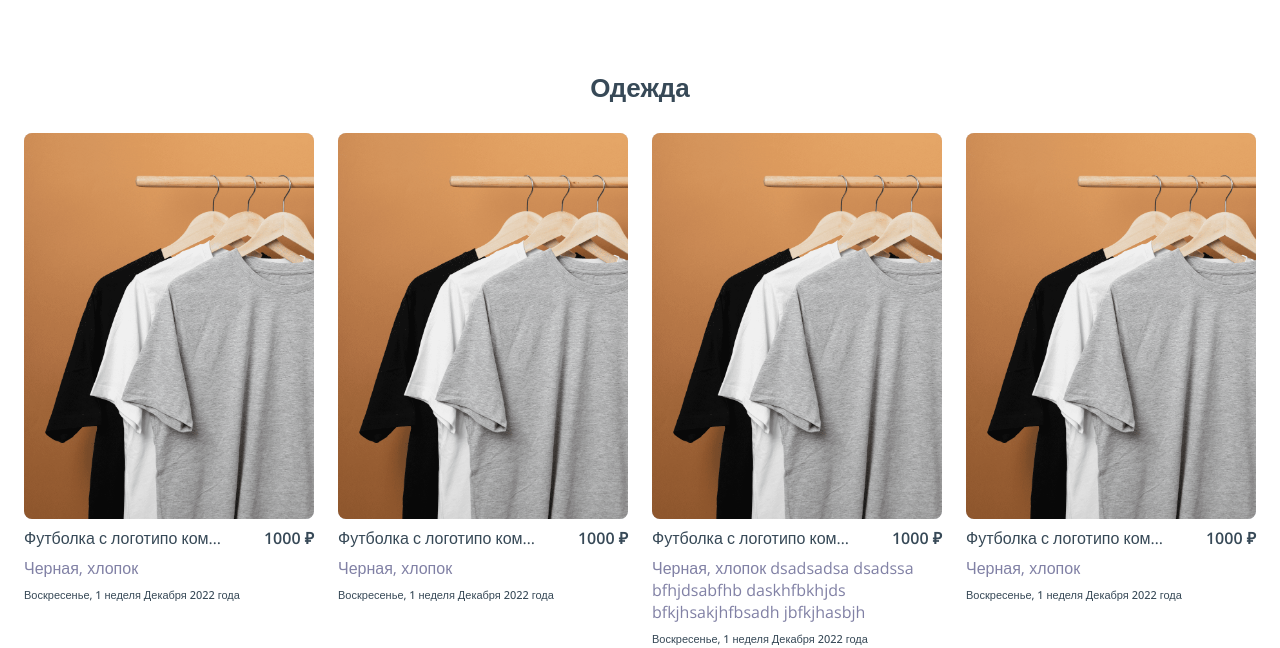
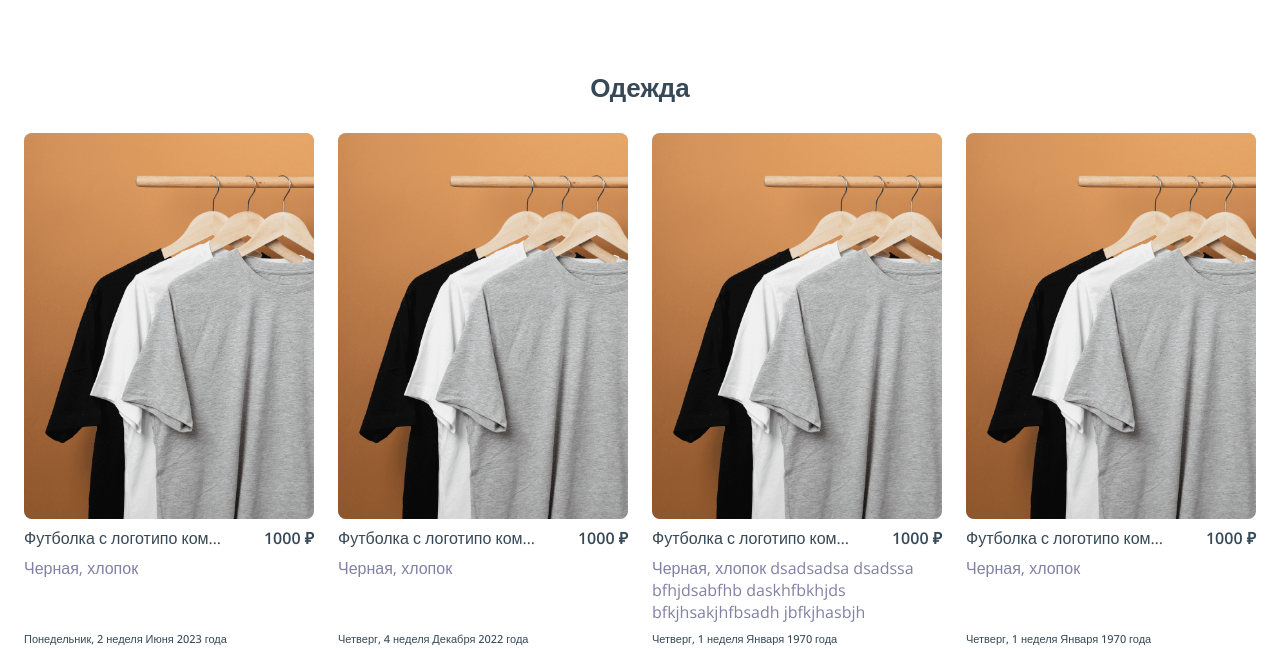
Before and after one commit to foxqq3/digital-design-test, a website built with Vite: page index.html in a window 1280 px wide. Shown: the part 152-800 px from the top of the page. Built offline with nearby package versions, Linux system fonts and the light colour scheme.

Commit message:
add function data

```diff
--- a/index.html
+++ b/index.html
@@ -65,7 +65,7 @@
                   <span class="card__cost">1000 </span>
                 </div>
                 <span class="card__description">Черная, хлопок</span>
-                <time class="card__date">Воскресенье, 1 неделя Декабря 2022 года</time>
+                <time class="card__date" datetime="2023-06-5"></time>
                 <button class="card__button">
                   Приобрести
                 </button>
@@ -84,7 +84,7 @@
                   <span class="card__cost">1000 </span>
                 </div>
                 <span class="card__description">Черная, хлопок</span>
-                <time class="card__date">Воскресенье, 1 неделя Декабря 2022 года</time>
+                <time class="card__date" datetime="2022-12-22"></time>
                 <button class="card__button">
                   Приобрести
                 </button>
@@ -107,7 +107,7 @@
                   daskhfbkhjds
                   bfkjhsakjhfbsadh
                   jbfkjhasbjh</span>
-                <time class="card__date">Воскресенье, 1 неделя Декабря 2022 года</time>
+                <time class="card__date"></time>
                 <button class="card__button">
                   Приобрести
                 </button>
@@ -126,7 +126,7 @@
                   <span class="card__cost">1000 </span>
                 </div>
                 <span class="card__description">Черная, хлопок</span>
-                <time class="card__date">Воскресенье, 1 неделя Декабря 2022 года</time>
+                <time class="card__date"></time>
                 <button class="card__button">
                   Приобрести
                 </button>
@@ -145,7 +145,7 @@
                   <span class="card__cost">1000 </span>
                 </div>
                 <span class="card__description">Черная, хлопок</span>
-                <time class="card__date">Воскресенье, 1 неделя Декабря 2022 года</time>
+                <time class="card__date"></time>
                 <button class="card__button">
                   Приобрести
                 </button>
@@ -164,7 +164,7 @@
                   <span class="card__cost">1000 </span>
                 </div>
                 <span class="card__description">Черная, хлопок</span>
-                <time class="card__date">Воскресенье, 1 неделя Декабря 2022 года</time>
+                <time class="card__date"></time>
                 <button class="card__button">
                   Приобрести
                 </button>
@@ -183,7 +183,7 @@
                   <span class="card__cost">1000 </span>
                 </div>
                 <span class="card__description">Черная, хлопок</span>
-                <time class="card__date">Воскресенье, 1 неделя Декабря 2022 года</time>
+                <time class="card__date"></time>
                 <button class="card__button">
                   Приобрести
                 </button>
@@ -202,7 +202,7 @@
                   <span class="card__cost">1000 </span>
                 </div>
                 <span class="card__description">Черная, хлопок</span>
-                <time class="card__date">Воскресенье, 1 неделя Декабря 2022 года</time>
+                <time class="card__date"></time>
                 <button class="card__button">
                   Приобрести
                 </button>
@@ -221,7 +221,7 @@
                   <span class="card__cost">1000 </span>
                 </div>
                 <span class="card__description">Черная, хлопок</span>
-                <time class="card__date">Воскресенье, 1 неделя Декабря 2022 года</time>
+                <time class="card__date"></time>
                 <button class="card__button">
                   Приобрести
                 </button>
@@ -240,7 +240,7 @@
                   <span class="card__cost">1000 </span>
                 </div>
                 <span class="card__description">Черная, хлопок</span>
-                <time class="card__date">Воскресенье, 1 неделя Декабря 2022 года</time>
+                <time class="card__date"></time>
                 <button class="card__button">
                   Приобрести
                 </button>
@@ -259,7 +259,7 @@
                   <span class="card__cost">1000 </span>
                 </div>
                 <span class="card__description">Черная, хлопок</span>
-                <time class="card__date">Воскресенье, 1 неделя Декабря 2022 года</time>
+                <time class="card__date"></time>
                 <button class="card__button">
                   Приобрести
                 </button>
@@ -278,7 +278,7 @@
                   <span class="card__cost">1000 </span>
                 </div>
                 <span class="card__description">Черная, хлопок</span>
-                <time class="card__date">Воскресенье, 1 неделя Декабря 2022 года</time>
+                <time class="card__date"></time>
                 <button class="card__button">
                   Приобрести
                 </button>
@@ -297,7 +297,7 @@
                   <span class="card__cost">1000 </span>
                 </div>
                 <span class="card__description">Черная, хлопок</span>
-                <time class="card__date">Воскресенье, 1 неделя Декабря 2022 года</time>
+                <time class="card__date"></time>
                 <button class="card__button">
                   Приобрести
                 </button>
@@ -316,7 +316,7 @@
                   <span class="card__cost">1000 </span>
                 </div>
                 <span class="card__description">Черная, хлопок</span>
-                <time class="card__date">Воскресенье, 1 неделя Декабря 2022 года</time>
+                <time class="card__date"></time>
                 <button class="card__button">
                   Приобрести
                 </button>
@@ -335,7 +335,7 @@
                   <span class="card__cost">1000 </span>
                 </div>
                 <span class="card__description">Черная, хлопок</span>
-                <time class="card__date">Воскресенье, 1 неделя Декабря 2022 года</time>
+                <time class="card__date"></time>
                 <button class="card__button">
                   Приобрести
                 </button>
@@ -354,7 +354,7 @@
                   <span class="card__cost">1000 </span>
                 </div>
                 <span class="card__description">Черная, хлопок</span>
-                <time class="card__date">Воскресенье, 1 неделя Декабря 2022 года</time>
+                <time class="card__date"></time>
                 <button class="card__button">
                   Приобрести
                 </button>
@@ -380,7 +380,7 @@
                   <span class="card__cost">1000 </span>
                 </div>
                 <span class="card__description">Черная, хлопок</span>
-                <time class="card__date">Воскресенье, 1 неделя Декабря 2022 года</time>
+                <time class="card__date"></time>
                 <button class="card__button">
                   Приобрести
                 </button>
@@ -399,7 +399,7 @@
                   <span class="card__cost">1000 </span>
                 </div>
                 <span class="card__description">Черная, хлопок</span>
-                <time class="card__date">Воскресенье, 1 неделя Декабря 2022 года</time>
+                <time class="card__date"></time>
                 <button class="card__button">
                   Приобрести
                 </button>
@@ -418,7 +418,7 @@
                   <span class="card__cost">1000 </span>
                 </div>
                 <span class="card__description">Черная, хлопок</span>
-                <time class="card__date">Воскресенье, 1 неделя Декабря 2022 года</time>
+                <time class="card__date"></time>
                 <button class="card__button">
                   Приобрести
                 </button>
@@ -437,7 +437,7 @@
                   <span class="card__cost">1000 </span>
                 </div>
                 <span class="card__description">Черная, хлопок</span>
-                <time class="card__date">Воскресенье, 1 неделя Декабря 2022 года</time>
+                <time class="card__date"></time>
                 <button class="card__button">
                   Приобрести
                 </button>
@@ -456,7 +456,7 @@
                   <span class="card__cost">1000 </span>
                 </div>
                 <span class="card__description">Черная, хлопок</span>
-                <time class="card__date">Воскресенье, 1 неделя Декабря 2022 года</time>
+                <time class="card__date"></time>
                 <button class="card__button">
                   Приобрести
                 </button>
@@ -475,7 +475,7 @@
                   <span class="card__cost">1000 </span>
                 </div>
                 <span class="card__description">Черная, хлопок</span>
-                <time class="card__date">Воскресенье, 1 неделя Декабря 2022 года</time>
+                <time class="card__date"></time>
                 <button class="card__button">
                   Приобрести
                 </button>
@@ -494,7 +494,7 @@
                   <span class="card__cost">1000 </span>
                 </div>
                 <span class="card__description">Черная, хлопок</span>
-                <time class="card__date">Воскресенье, 1 неделя Декабря 2022 года</time>
+                <time class="card__date"></time>
                 <button class="card__button">
                   Приобрести
                 </button>
@@ -513,7 +513,7 @@
                   <span class="card__cost">1000 </span>
                 </div>
                 <span class="card__description">Черная, хлопок</span>
-                <time class="card__date">Воскресенье, 1 неделя Декабря 2022 года</time>
+                <time class="card__date"></time>
                 <button class="card__button">
                   Приобрести
                 </button>
@@ -532,7 +532,7 @@
                   <span class="card__cost">1000 </span>
                 </div>
                 <span class="card__description">Черная, хлопок</span>
-                <time class="card__date">Воскресенье, 1 неделя Декабря 2022 года</time>
+                <time class="card__date"></time>
                 <button class="card__button">
                   Приобрести
                 </button>
@@ -551,7 +551,7 @@
                   <span class="card__cost">1000 </span>
                 </div>
                 <span class="card__description">Черная, хлопок</span>
-                <time class="card__date">Воскресенье, 1 неделя Декабря 2022 года</time>
+                <time class="card__date"></time>
                 <button class="card__button">
                   Приобрести
                 </button>
@@ -570,7 +570,7 @@
                   <span class="card__cost">1000 </span>
                 </div>
                 <span class="card__description">Черная, хлопок</span>
-                <time class="card__date">Воскресенье, 1 неделя Декабря 2022 года</time>
+                <time class="card__date"></time>
                 <button class="card__button">
                   Приобрести
                 </button>
@@ -589,7 +589,7 @@
                   <span class="card__cost">1000 </span>
                 </div>
                 <span class="card__description">Черная, хлопок</span>
-                <time class="card__date">Воскресенье, 1 неделя Декабря 2022 года</time>
+                <time class="card__date"></time>
                 <button class="card__button">
                   Приобрести
                 </button>
@@ -608,7 +608,7 @@
                   <span class="card__cost">1000 </span>
                 </div>
                 <span class="card__description">Черная, хлопок</span>
-                <time class="card__date">Воскресенье, 1 неделя Декабря 2022 года</time>
+                <time class="card__date"></time>
                 <button class="card__button">
                   Приобрести
                 </button>
@@ -627,7 +627,7 @@
                   <span class="card__cost">1000 </span>
                 </div>
                 <span class="card__description">Черная, хлопок</span>
-                <time class="card__date">Воскресенье, 1 неделя Декабря 2022 года</time>
+                <time class="card__date"></time>
                 <button class="card__button">
                   Приобрести
                 </button>
@@ -646,7 +646,7 @@
                   <span class="card__cost">1000 </span>
                 </div>
                 <span class="card__description">Черная, хлопок</span>
-                <time class="card__date">Воскресенье, 1 неделя Декабря 2022 года</time>
+                <time class="card__date"></time>
                 <button class="card__button">
                   Приобрести
                 </button>
@@ -665,7 +665,7 @@
                   <span class="card__cost">1000 </span>
                 </div>
                 <span class="card__description">Черная, хлопок</span>
-                <time class="card__date">Воскресенье, 1 неделя Декабря 2022 года</time>
+                <time class="card__date"></time>
                 <button class="card__button">
                   Приобрести
                 </button>
@@ -691,7 +691,7 @@
                   <span class="card__cost">1000 </span>
                 </div>
                 <span class="card__description">Черная, хлопок</span>
-                <time class="card__date">Воскресенье, 1 неделя Декабря 2022 года</time>
+                <time class="card__date"></time>
                 <button class="card__button">
                   Приобрести
                 </button>
@@ -710,7 +710,7 @@
                   <span class="card__cost">1000 </span>
                 </div>
                 <span class="card__description">Черная, хлопок</span>
-                <time class="card__date">Воскресенье, 1 неделя Декабря 2022 года</time>
+                <time class="card__date"></time>
                 <button class="card__button">
                   Приобрести
                 </button>
@@ -729,7 +729,7 @@
                   <span class="card__cost">1000 </span>
                 </div>
                 <span class="card__description">Черная, хлопок</span>
-                <time class="card__date">Воскресенье, 1 неделя Декабря 2022 года</time>
+                <time class="card__date"></time>
                 <button class="card__button">
                   Приобрести
                 </button>
@@ -748,7 +748,7 @@
                   <span class="card__cost">1000 </span>
                 </div>
                 <span class="card__description">Черная, хлопок</span>
-                <time class="card__date">Воскресенье, 1 неделя Декабря 2022 года</time>
+                <time class="card__date"></time>
                 <button class="card__button">
                   Приобрести
                 </button>
@@ -767,7 +767,7 @@
                   <span class="card__cost">1000 </span>
                 </div>
                 <span class="card__description">Черная, хлопок</span>
-                <time class="card__date">Воскресенье, 1 неделя Декабря 2022 года</time>
+                <time class="card__date"></time>
                 <button class="card__button">
                   Приобрести
                 </button>
@@ -786,7 +786,7 @@
                   <span class="card__cost">1000 </span>
                 </div>
                 <span class="card__description">Черная, хлопок</span>
-                <time class="card__date">Воскресенье, 1 неделя Декабря 2022 года</time>
+                <time class="card__date"></time>
                 <button class="card__button">
                   Приобрести
                 </button>
@@ -805,7 +805,7 @@
                   <span class="card__cost">1000 </span>
                 </div>
                 <span class="card__description">Черная, хлопок</span>
-                <time class="card__date">Воскресенье, 1 неделя Декабря 2022 года</time>
+                <time class="card__date"></time>
                 <button class="card__button">
                   Приобрести
                 </button>
@@ -824,7 +824,7 @@
                   <span class="card__cost">1000 </span>
                 </div>
                 <span class="card__description">Черная, хлопок</span>
-                <time class="card__date">Воскресенье, 1 неделя Декабря 2022 года</time>
+                <time class="card__date"></time>
                 <button class="card__button">
                   Приобрести
                 </button>
@@ -843,7 +843,7 @@
                   <span class="card__cost">1000 </span>
                 </div>
                 <span class="card__description">Черная, хлопок</span>
-                <time class="card__date">Воскресенье, 1 неделя Декабря 2022 года</time>
+                <time class="card__date"></time>
                 <button class="card__button">
                   Приобрести
                 </button>
@@ -862,7 +862,7 @@
                   <span class="card__cost">1000 </span>
                 </div>
                 <span class="card__description">Черная, хлопок</span>
-                <time class="card__date">Воскресенье, 1 неделя Декабря 2022 года</time>
+                <time class="card__date"></time>
                 <button class="card__button">
                   Приобрести
                 </button>
@@ -881,7 +881,7 @@
                   <span class="card__cost">1000 </span>
                 </div>
                 <span class="card__description">Черная, хлопок</span>
-                <time class="card__date">Воскресенье, 1 неделя Декабря 2022 года</time>
+                <time class="card__date"></time>
                 <button class="card__button">
                   Приобрести
                 </button>
@@ -900,7 +900,7 @@
                   <span class="card__cost">1000 </span>
                 </div>
                 <span class="card__description">Черная, хлопок</span>
-                <time class="card__date">Воскресенье, 1 неделя Декабря 2022 года</time>
+                <time class="card__date"></time>
                 <button class="card__button">
                   Приобрести
                 </button>
@@ -919,7 +919,7 @@
                   <span class="card__cost">1000 </span>
                 </div>
                 <span class="card__description">Черная, хлопок</span>
-                <time class="card__date">Воскресенье, 1 неделя Декабря 2022 года</time>
+                <time class="card__date"></time>
                 <button class="card__button">
                   Приобрести
                 </button>
@@ -938,7 +938,7 @@
                   <span class="card__cost">1000 </span>
                 </div>
                 <span class="card__description">Черная, хлопок</span>
-                <time class="card__date">Воскресенье, 1 неделя Декабря 2022 года</time>
+                <time class="card__date"></time>
                 <button class="card__button">
                   Приобрести
                 </button>
@@ -957,7 +957,7 @@
                   <span class="card__cost">1000 </span>
                 </div>
                 <span class="card__description">Черная, хлопок</span>
-                <time class="card__date">Воскресенье, 1 неделя Декабря 2022 года</time>
+                <time class="card__date"></time>
                 <button class="card__button">
                   Приобрести
                 </button>
@@ -976,7 +976,7 @@
                   <span class="card__cost">1000 </span>
                 </div>
                 <span class="card__description">Черная, хлопок</span>
-                <time class="card__date">Воскресенье, 1 неделя Декабря 2022 года</time>
+                <time class="card__date"></time>
                 <button class="card__button">
                   Приобрести
                 </button>
--- /dev/null
+++ b/js/getDayInfo.js
@@ -0,0 +1,48 @@
+export default function getDayInfo() {
+  let dateFields = document.querySelectorAll('.card__date');
+  const days = [
+    'Воскресенье',
+    'Понедельник',
+    'Ворник',
+    'Среда',
+    'Четверг',
+    'Пятница',
+    'Суббота',
+  ];
+  const months = [
+    'Января',
+    'Февраля',
+    'Марта',
+    'Апреля',
+    'Мая',
+    'Июня',
+    'Июля',
+    'Августа',
+    'Сентября',
+    'Октября',
+    'Ноября',
+    'Декабря',
+  ];
+
+  for (let dateField of dateFields) {
+    const currentDate = new Date(dateField.getAttribute('datetime'));
+    const dayOfMonth = currentDate.getDate();
+    const dayOfWeek = currentDate.getDay();
+    const monthOfYear = currentDate.getMonth();
+    const year = currentDate.getFullYear();
+    let weekOfMonth = getWeekOfMonth();
+
+    function getWeekOfMonth() {
+      const fixedDayOfWeek = dayOfWeek === 0 ? 7 : dayOfWeek;
+      if (dayOfMonth === fixedDayOfWeek) {
+        return Math.ceil((dayOfMonth - fixedDayOfWeek - 1) / 7) + 1;
+      } else {
+        return Math.ceil((dayOfMonth - fixedDayOfWeek) / 7) + 1;
+      }
+    }
+
+    dateField.append(
+      `${days[dayOfWeek]}, ${weekOfMonth} неделя ${months[monthOfYear]} ${year} года`
+    );
+  }
+}
--- a/src/upButton.js
+++ b/js/upButton.js
@@ -3,7 +3,6 @@ export default function upButton() {
 
   window.addEventListener('scroll', () => {
     const scrollY = window.pageYOffset || document.documentElement.scrollTop;
-    console.log(scrollY);
 
     if (scrollY > 300) {
       upButton.classList.add('up-button_show');
--- a/styles/components/card.css
+++ b/styles/components/card.css
@@ -64,12 +64,12 @@
 }
 
 .card__date {
+    margin-top: auto;
     font-size: 11px;
     font-weight: 500;
 }
 
 .card__button {
-    margin-top: auto;
     padding: 8px 12px;
     font-weight: 600;
     color: var(--white);
```
Also changed, not shown: main.js (+5 -3 lines), js/initAnchor.js (renamed from src/initAnchor.js), js/themeSwitch.js (renamed from src/themeSwitch.js).
